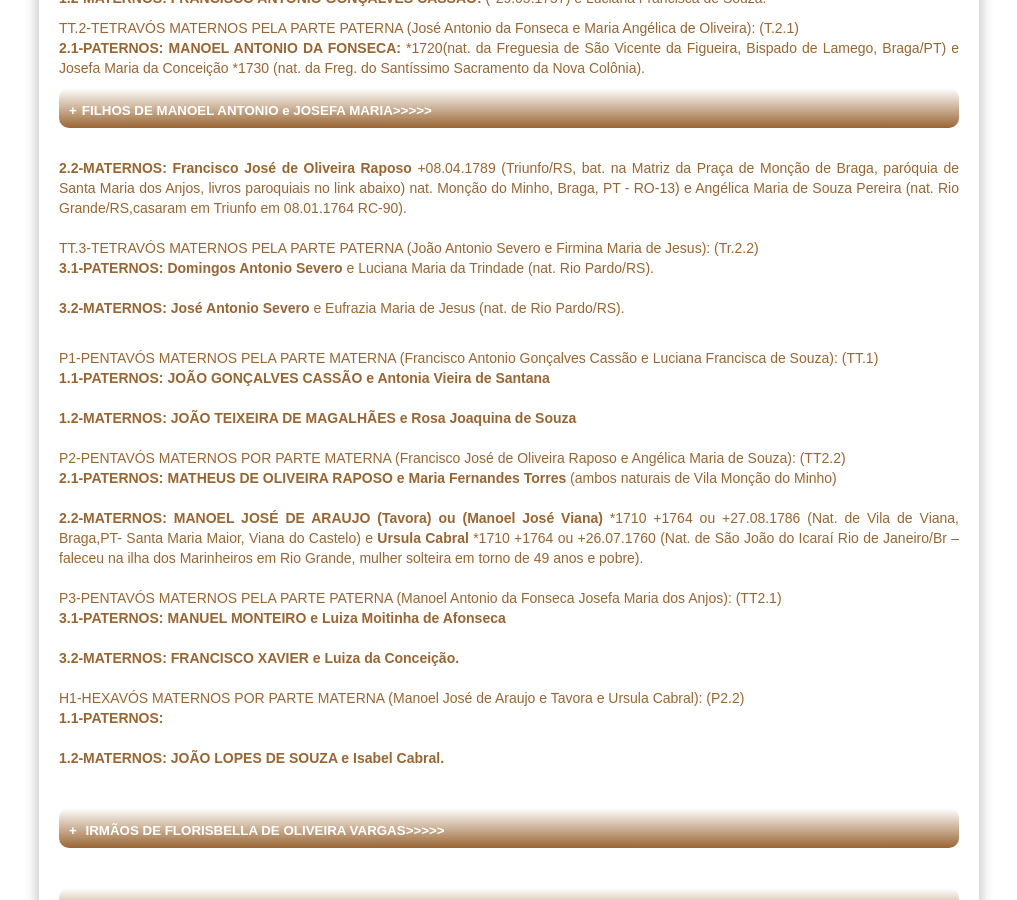
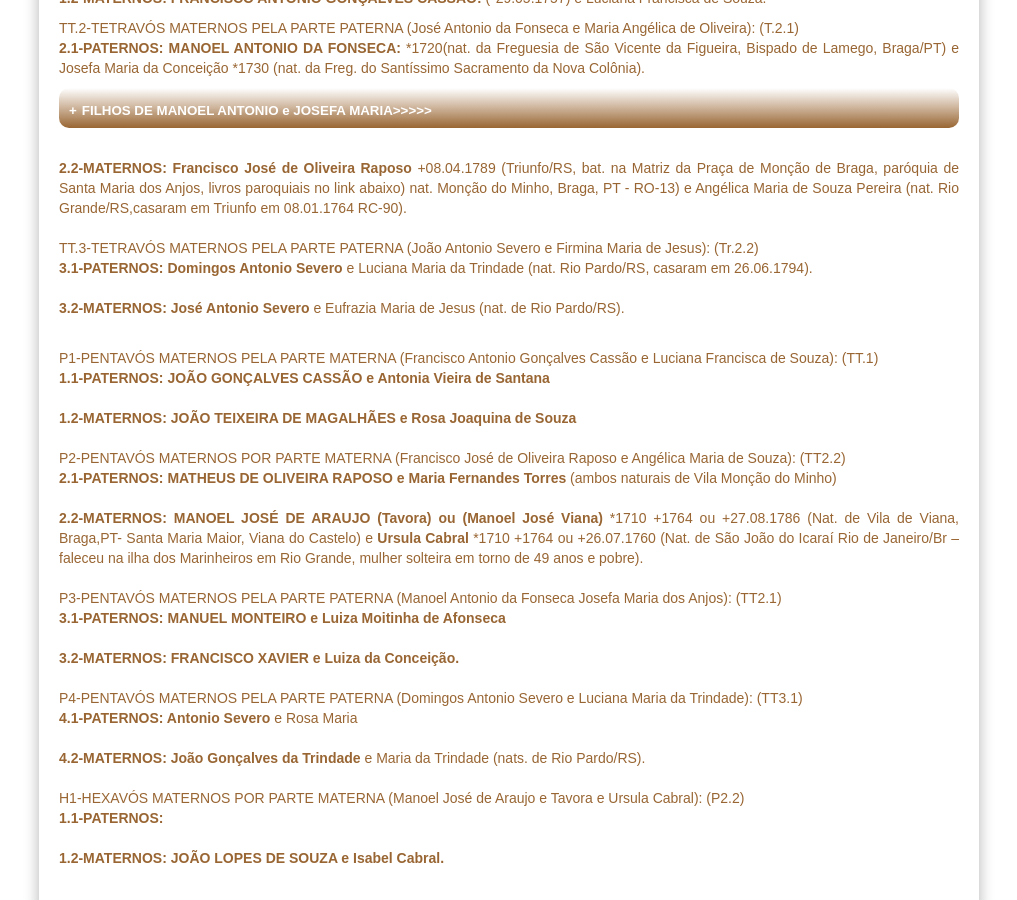
Before and after one commit to claudiovargas1955/claudiovargas1955.github.io, a Jekyll site: the page built from _pages/arvore-genealogica-de-costados-de-florisbella.html, in a window 1280 px wide and 900 px high, scrolled down 1741 px. Shown: the whole window, without its empty margins (131-1148 px from the left). Built offline with Jekyll 4.4.1, drawn with Linux system fonts in a browser that asks for light colours; some web fonts are replaced.

Commit message:
Update arvore-genealogica-de-costados-de-florisbella.html

```diff
--- a/_pages/arvore-genealogica-de-costados-de-florisbella.html
+++ b/_pages/arvore-genealogica-de-costados-de-florisbella.html
@@ -488,7 +488,7 @@
  de Souza Pereira (nat. Rio Grande/RS,casaram em Triunfo em 08.01.1764 RC-90). <br><br>
 
  TT.3-TETRAVÓS MATERNOS PELA PARTE PATERNA (João Antonio Severo e Firmina Maria de Jesus): (Tr.2.2)<br>
- <b>3.1-PATERNOS: Domingos Antonio Severo</b> e Luciana Maria da Trindade (nat. Rio Pardo/RS).<br><br>
+ <b>3.1-PATERNOS: Domingos Antonio Severo</b> e Luciana Maria da Trindade (nat. Rio Pardo/RS, casaram em 26.06.1794).<br><br>
 
  <b>3.2-MATERNOS: José Antonio Severo </b>e Eufrazia Maria de Jesus (nat. de Rio Pardo/RS).</p><br>
 
@@ -507,9 +507,16 @@
  <b>3.1-PATERNOS: MANUEL MONTEIRO e Luiza Moitinha de Afonseca</b><br/><br/>
  <b>3.2-MATERNOS: FRANCISCO XAVIER e Luiza da Conceição.</b><br/><br/>
 
+P4-PENTAVÓS MATERNOS PELA PARTE PATERNA (Domingos Antonio Severo e Luciana Maria da Trindade): (TT3.1) <br>
+<b>4.1-PATERNOS: Antonio Severo </b> e Rosa Maria <br><br>
+
+<b>4.2-MATERNOS: João Gonçalves da Trindade </b>e Maria da Trindade (nats. de Rio Pardo/RS).<br><br>
+
  H1-HEXAVÓS MATERNOS POR PARTE MATERNA (Manoel José de Araujo e Tavora e Ursula Cabral): (P2.2)<br/>
  <b>1.1-PATERNOS:</b><br/><br/>
  <b>1.2-MATERNOS: JOÃO LOPES DE SOUZA e Isabel Cabral. </b><p><br/>
+
+
 
  <details><p><summary> IRMÃOS DE FLORISBELLA DE OLIVEIRA VARGAS>>>>></summary><br/>
  <p> <b>(1)ANTENOR FONSECA DE OLIVEIRA: </b>*26.08.1900 (casou em 27.06.1925 com Seranilda da Costa Mazuim *11.07.1916 filha de José
```
